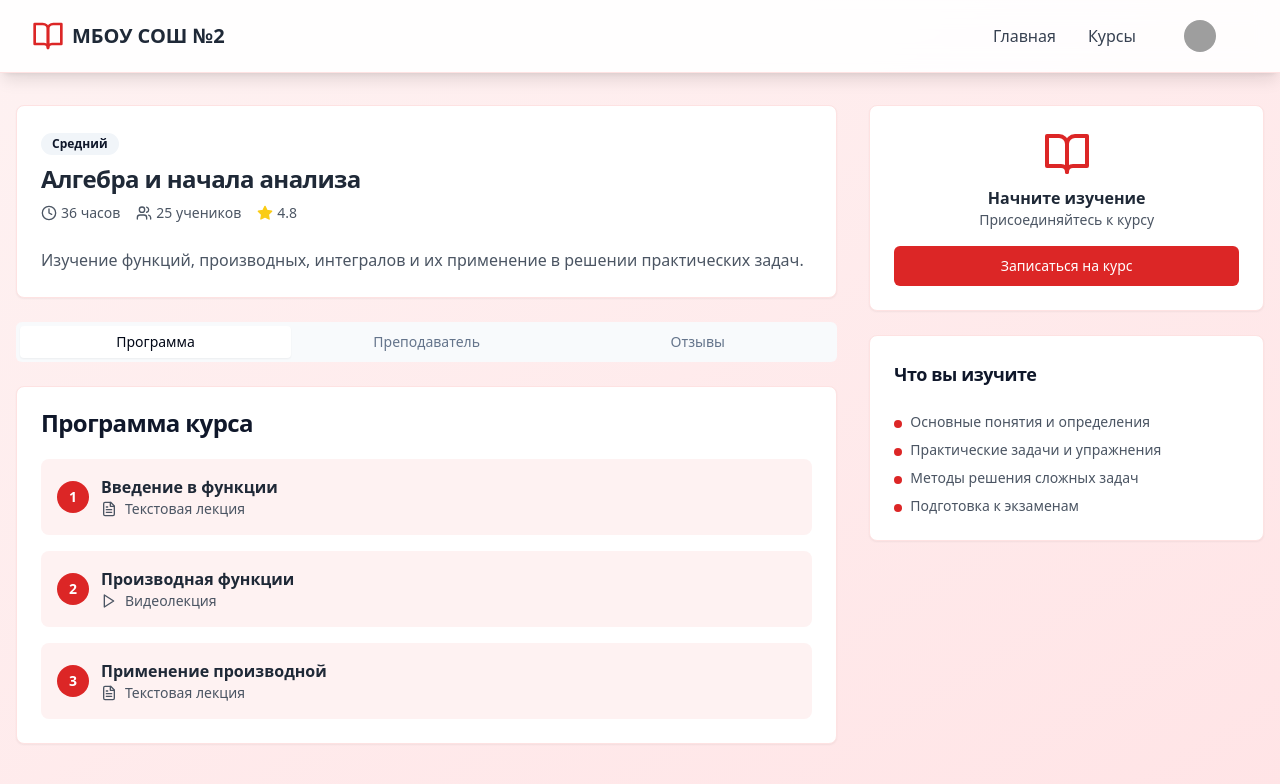
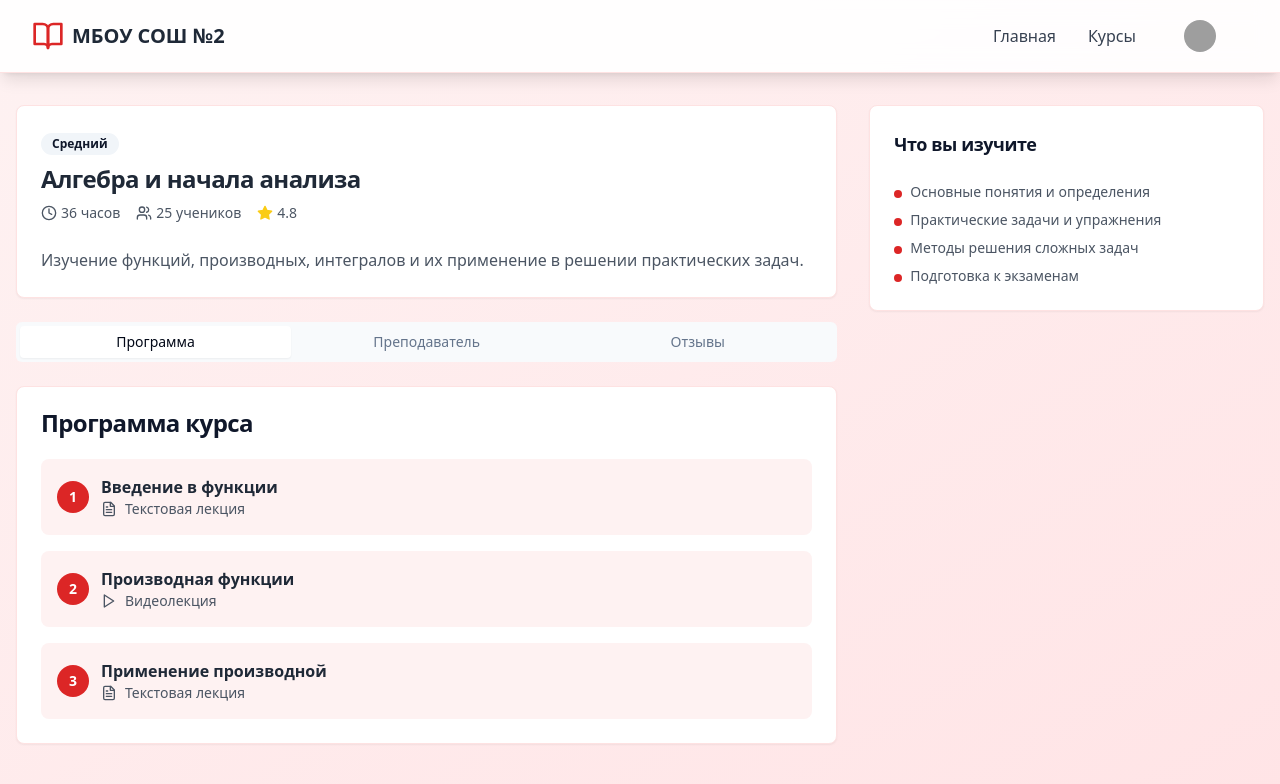
Before and after one commit to DE0F1/frontend, a Next.js app: page /courses/1 in a window 1280 px wide. Shown: the top 784 px of the page. Built offline with nearby package versions, Linux system fonts and the light colour scheme; grey boxes are pictures that could not be loaded.

Commit message:
Update CourseDetailPageClient.tsx

```diff
--- a/app/courses/[id]/CourseDetailPageClient.tsx
+++ b/app/courses/[id]/CourseDetailPageClient.tsx
@@ -288,20 +288,6 @@ export default function CourseDetailPageClient() {
 
           {/* Боковая панель */}
           <div className="space-y-6">
-            <Card className="border-red-100">
-              <CardContent className="p-6">
-                <div className="space-y-4">
-                  <div className="text-center">
-                    <BookOpen className="h-12 w-12 text-red-600 mx-auto mb-2" />
-                    <h3 className="font-semibold text-gray-800">Начните изучение</h3>
-                    <p className="text-sm text-gray-600">Присоединяйтесь к курсу</p>
-                  </div>
-                  <Button onClick={handleEnroll} className="w-full bg-red-600 hover:bg-red-700">
-                    Записаться на курс
-                  </Button>
-                </div>
-              </CardContent>
-            </Card>
 
             <Card className="border-red-100">
               <CardHeader>
```
